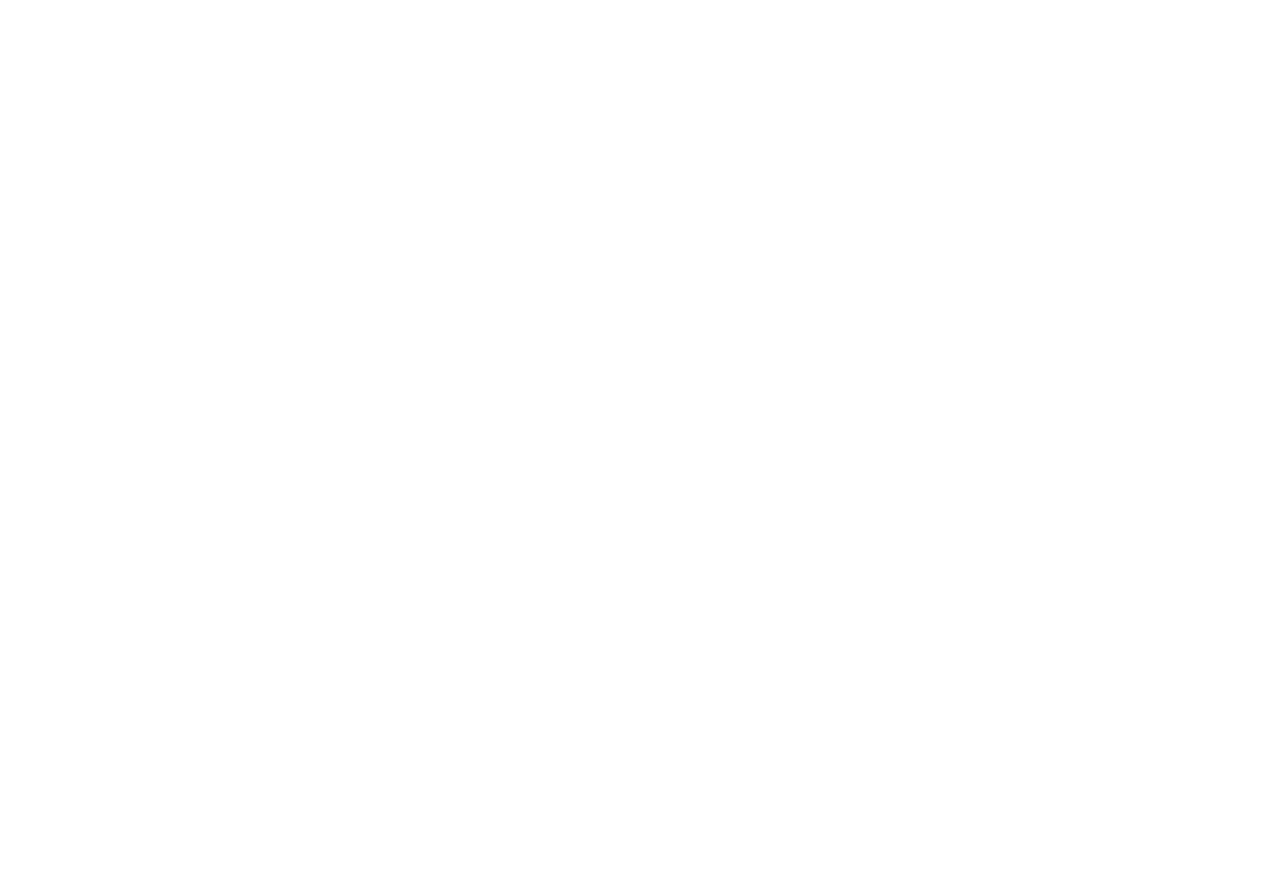
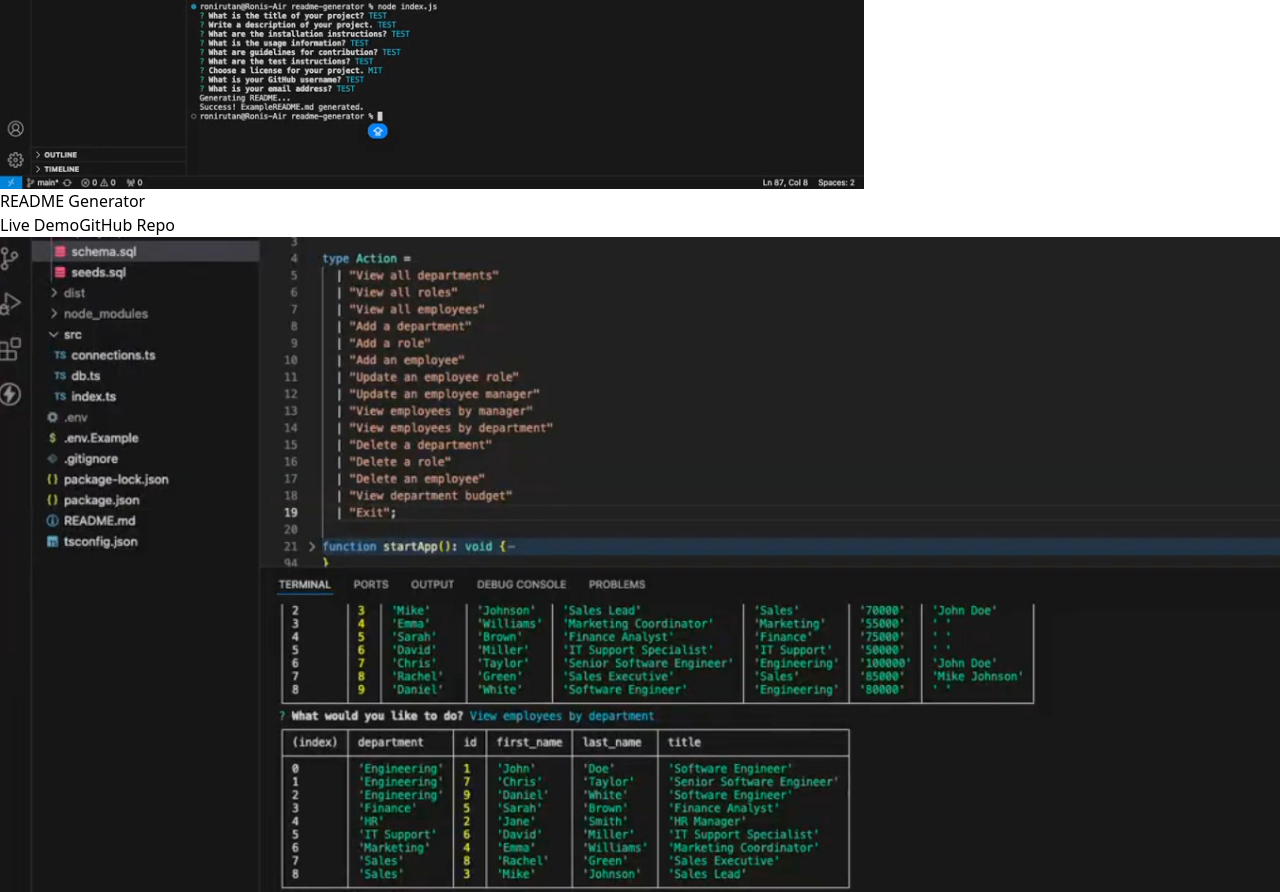
Before and after one commit to rvrutan/portfolio, a React (Vite) app: page /portfolio in a window 1280 px wide. Shown: the part 1865-2757 px from the top of the page. Before the commit the page ends 1451 px from the top, so only its background shows below. Built offline with nearby package versions, Linux system fonts and the light colour scheme.

Commit message:
added more projects

```diff
--- a/src/components/pages/Portfolio.jsx
+++ b/src/components/pages/Portfolio.jsx
@@ -1,4 +1,4 @@
-import Project from '../Project';
+import Project from "../Project";
 
 export default function Portfolio() {
   return (
@@ -7,16 +7,28 @@
       <div className="grid grid-cols-1 sm:grid-cols-2 lg:grid-cols-3 gap-4">
         {/* Repeat this Project component for each project */}
         <Project
+          title="JUMPER"
+          img="assets/jumper.png"
+          liveLink="https://rvrutan.github.io/jumper/"
+          repoLink="https://github.com/rvrutan/jumper"
+        />
+        <Project
           title="Weather Dashboard"
           img="/assets/weaather-dashboard demo.png"
           liveLink="https://weather-dashboard-9vqe.onrender.com/"
           repoLink="https://github.com/rvrutan/weather-dashboard"
         />
         <Project
-          title="JUMPER"
-          img="assets/jumper.png"
-          liveLink="https://rvrutan.github.io/jumper/"
-          repoLink="https://github.com/rvrutan/jumper"
+          title="README Generator"
+          img="assets/readme-gerator.JPG"
+          liveLink=""
+          repoLink="https://github.com/rvrutan/readme-generator"
+        />
+        <Project
+          title="Employee Tracker"
+          img="assets/employee-tracker.JPG"
+          liveLink=""
+          repoLink="https://github.com/rvrutan/employee-tracker"
         />
       </div>
     </section>
--- a/src/components/pages/Resume.jsx
+++ b/src/components/pages/Resume.jsx
@@ -3,6 +3,13 @@
       <section className="text-center m-10">
         <h2 className="text-3xl font-bold mb-4 ">Resume</h2>
         <a href="assets/Roni Rutan Resume.pdf" download className="bg-blue-700 text-white p-2 rounded">Download Resume</a>
+        <h3 className="text-2xl font-bold mt-6">Proficiencies</h3>
+      <ul className="list-disc list-inside">
+        <li>JavaScript</li>
+        <li>React</li>
+        <li>Node.js</li>
+        <li>HTML & CSS</li>
+      </ul>
       </section>
     );
   }
```
Also changed, not shown: assets/employee-tracker.JPG (added), assets/readme-gerator.JPG (added).
